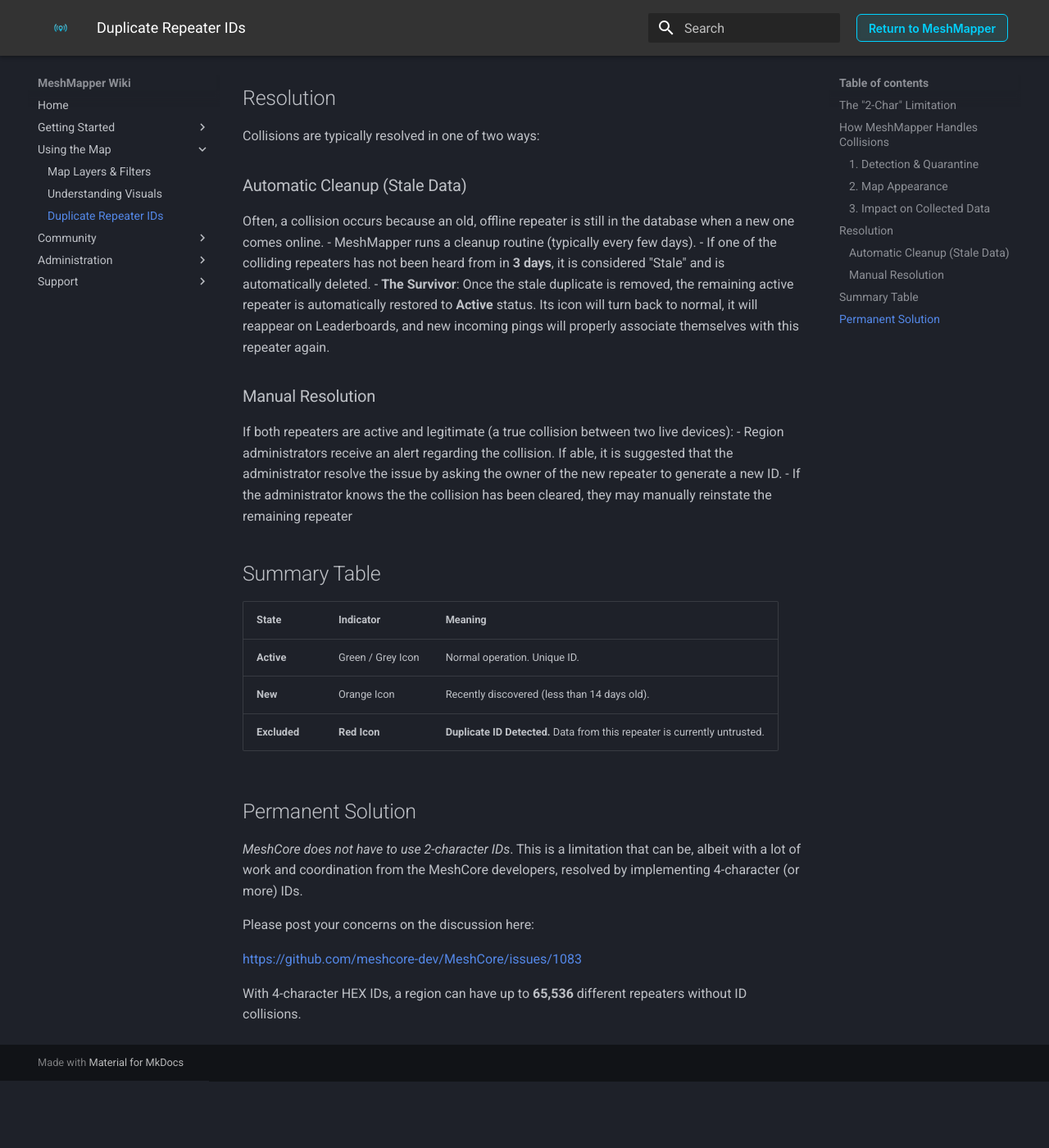
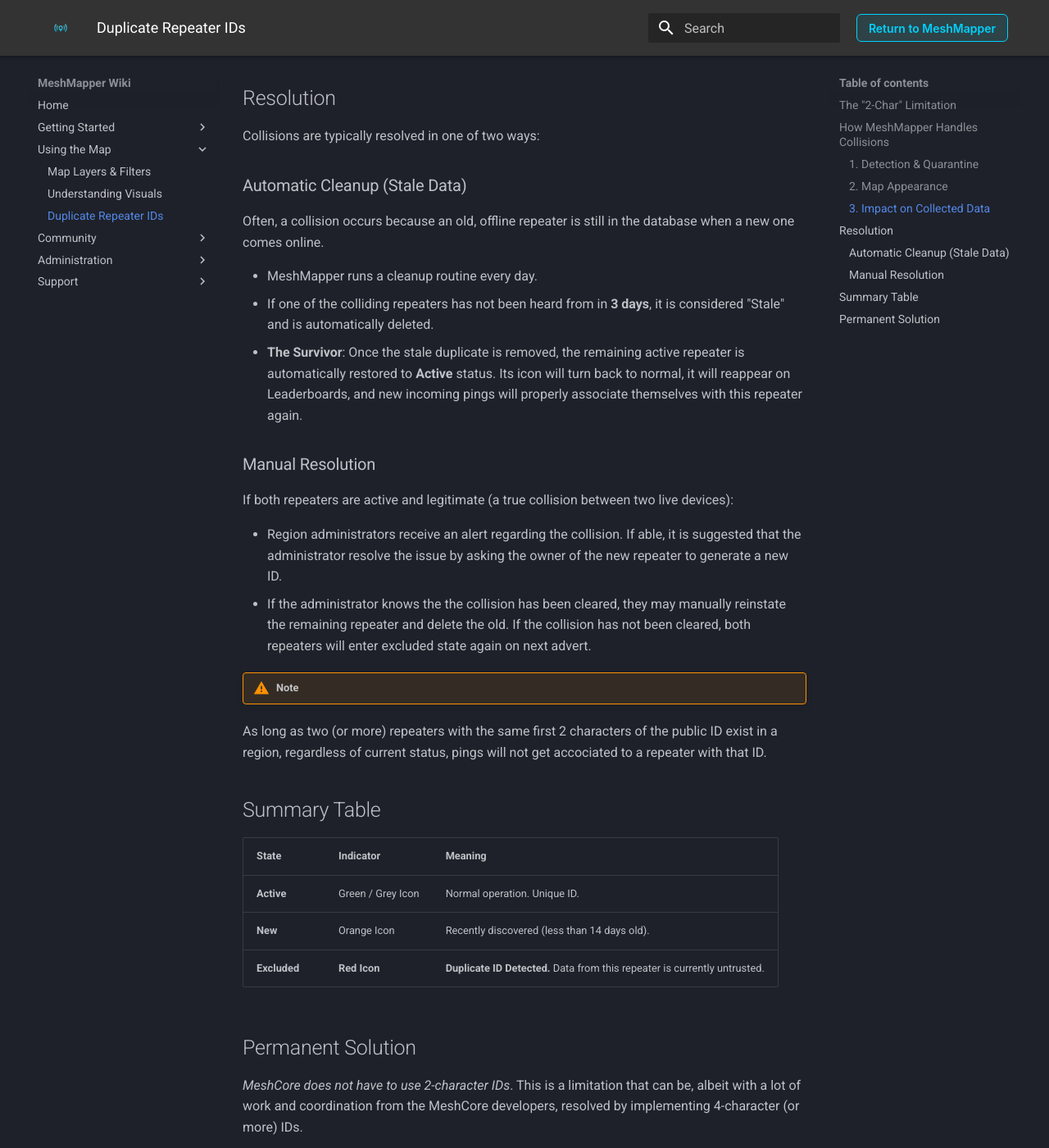
Before and after one commit to MeshMapper/MeshMapper_Wiki, an MkDocs documentation site: the page built from docs/duplicaterepeaterid.md, in a window 1280 px wide and 1400 px high, scrolled down 1513 px. Shown: the whole window at 82% size. Built offline with MkDocs 1.6.1 and Material for MkDocs 9.7.7, drawn with Linux system fonts in a browser that asks for light colours; before the commit the page ends 2831 px from its top, so only the background shows below that.

Commit message:
Formatting changes

```diff
--- a/docs/duplicaterepeaterid.md
+++ b/docs/duplicaterepeaterid.md
@@ -26,6 +26,7 @@
   - **Leaderboards**: Both repeaters are immediately removed from all Leaderboards (Best Repeaters, Max Range, etc.) both on the local region and globally to prevent skewed statistics.
 
 ### 3. Impact on Collected Data
+
   - **Ambiguity**: If a ping is ingested containing a repeater that has a collision (e.g., via `A1`), MeshMapper cannot attribute that hop to a specific location with certainty.
   - **Data Integrity**: This data is forever flagged as being ambiguous, and will never associate with a repeater (even after the collision is resolved).
 
@@ -35,14 +36,19 @@
 
 ### Automatic Cleanup (Stale Data)
 Often, a collision occurs because an old, offline repeater is still in the database when a new one comes online.
-  - MeshMapper runs a cleanup routine (typically every few days).
+
+  - MeshMapper runs a cleanup routine every day.
   - If one of the colliding repeaters has not been heard from in **3 days**, it is considered "Stale" and is automatically deleted.
   - **The Survivor**: Once the stale duplicate is removed, the remaining active repeater is automatically restored to **Active** status. Its icon will turn back to normal, it will reappear on Leaderboards, and new incoming pings will properly associate themselves with this repeater again.
 
 ### Manual Resolution
 If both repeaters are active and legitimate (a true collision between two live devices):
+
   - Region administrators receive an alert regarding the collision.  If able, it is suggested that the administrator resolve the issue by asking the owner of the new repeater to generate a new ID.
-  - If the administrator knows the the collision has been cleared, they may manually reinstate the remaining repeater
+  - If the administrator knows the the collision has been cleared, they may manually reinstate the remaining repeater and delete the old. If the collision has not been cleared, both repeaters will enter excluded state again on next advert.
+
+!!! warning "Note"
+   As long as two (or more) repeaters with the same first 2 characters of the public ID exist in a region, regardless of current status, pings will not get accociated to a repeater with that ID.
 
 ## Summary Table
 
```
